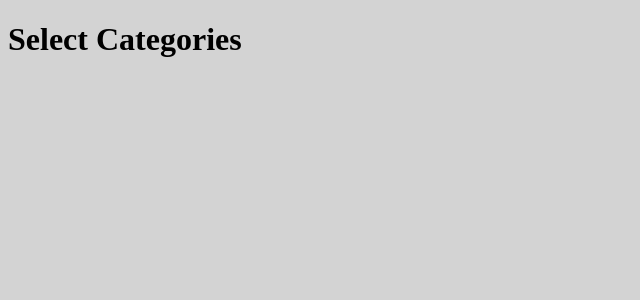
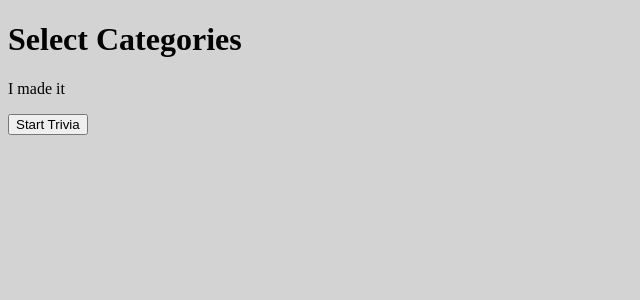
Before and after one commit to TraekWells/trivia-game, a Vue app: page / in a window 1280 px wide. Both pictures are taken after a click on the button "Get Started". Shown: the top 300 px of the page, without its empty margins (0-640 px from the left). Built offline with nearby package versions, Linux system fonts and the light colour scheme.

Commit message:
Successfully retrieved questions from the API

```diff
--- a/src/components/SelectCategories.vue
+++ b/src/components/SelectCategories.vue
@@ -1,9 +1,35 @@
 <template>
-  <h1>Select Categories</h1>
+  <div class="select-categories">
+    <h1>Select Categories</h1>
+    <p>I made it</p>
+    <ul>
+      <li v-for="question in questions" :key="question">
+        {{ question.question }}
+      </li>
+    </ul>
+    <button @click="startTrivia">Start Trivia</button>
+  </div>
 </template>
 
 <script>
-export default {};
+import { ref } from "@vue/reactivity";
+export default {
+  setup() {
+    const categories = ref([]);
+    const questions = ref([]);
+    const startTrivia = async () => {
+      const api = `https://trivia.willfry.co.uk/api/questions?limit=20`;
+      await fetch(api)
+        .then((res) => res.json())
+        .then((data) => {
+          questions.value = data;
+        });
+      console.log(questions.value);
+    };
+
+    return { categories, startTrivia, questions };
+  },
+};
 </script>
 
 <style></style>
```
